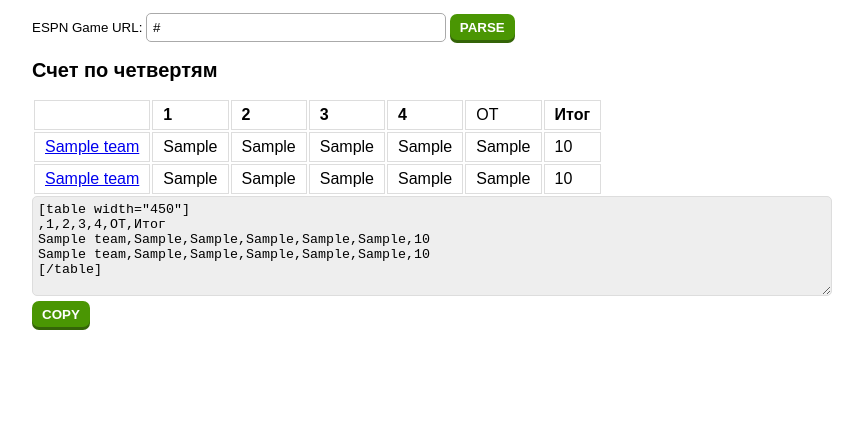
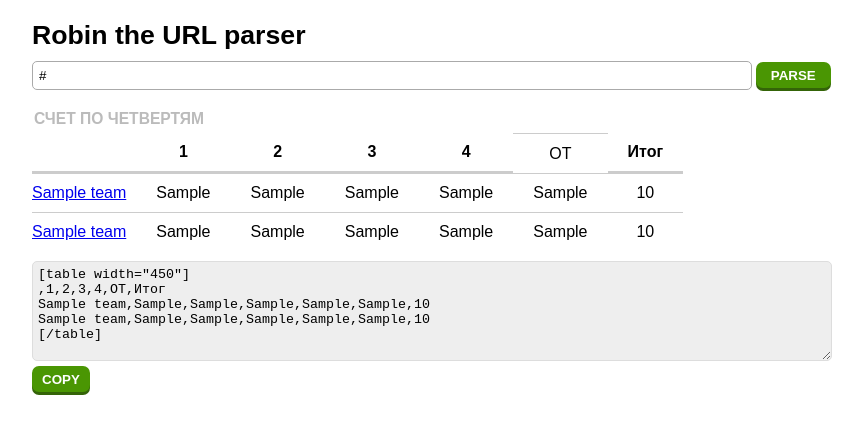
Before and after one commit to a1re/robin, a PHP site: template templates/quarters.php in a window 1280 px wide. Shown: the top 434 px of the page, without its empty margins (208-1071 px from the left). Run offline with PHP 8.4, Linux system fonts and the light colour scheme; the template is opened without the code that fills it: most values are stand-ins (such as "Sample title", 1, 10 or a date in 2020).

Commit message:
Beautified parsed results layout

```diff
--- a/assetts/style.css
+++ b/assetts/style.css
@@ -1,81 +1,112 @@
 body {
-    font-family:sans-serif;
+    font-family: sans-serif;
     font-size: 10pt;
 }
 
 #wrapper {
-    margin:0 auto;
-    width:100%;
-    min-width:300px;
-    max-width:800px;
+    margin: 0 auto;
+    width: 100%;
+    min-width: 300px;
+    max-width: 800px;
 }
 
 #url {
-    width:300px;
+    width: calc(100% - 80px);
+}
+#url + button {
+    width: 75px;
+}
+
+table {
+    border-spacing: 0;
+    margin: 0 0 10px 0;
 }
 
 td, th {
-    padding:5px 10px;
-    border:#ddd 1px solid;
+    padding: 10px 10px 10px 0;
 }
 
 th {
-    text-align:left;
+    border-bottom: #ccc 2px solid;
+}
+
+td {
+    border-top: #ccc 1px solid;
+}
+
+td.points, th.points {
+    text-align: center;
+    padding-left: 20px;
+    padding-right: 20px;
+}
+
+th {
+    text-align: left;
 }
 
 button {
-    cursor:pointer;
-    color:#fff;
-    padding:6px 10px 5px 10px;
-    margin-top:5px;
-    text-transform:uppercase;
-    font-weight:700;
-    background:#4a9603;
-    border:none;
-    border-radius:7px;
-    box-shadow:0 3px #346408;
-    outline:none;
+    cursor: pointer;
+    color: #fff;
+    padding: 6px 10px 5px 10px;
+    margin-top: 5px;
+    text-transform: uppercase;
+    font-weight: 700;
+    background: #4a9603;
+    border: none;
+    border-radius: 7px;
+    box-shadow: 0 3px #346408;
+    outline: none;
 }
 
 button:active {
-    background:#ccc53a;
-    box-shadow:0 3px #a19a19;
+    background: #ccc53a;
+    box-shadow: 0 3px #a19a19;
 }
 
 button.error {
-    background:#bd1f1f;
-    border-bottom-color:#901313;
+    background: #bd1f1f;
+    border-bottom-color: #901313;
 }
 
 input[type=text] {
-    padding:6px;
-    border:#aaa 1px solid;
-    border-radius:5px;
-    margin-top:5px;
+    padding: 6px;
+    border: #aaa 1px solid;
+    border-radius: 5px;
+    margin-top: 5px;
 }
 
 input[type=text]:focus {
-    outline:none;
-    border-color:#d6d858;
+    outline: none;
+    border-color: #d6d858;
 }
 
 p.error {
-    font-weight:700;
-    color:#b21f1f;
+    font-weight: 700;
+    color: #b21f1f;
 }
 
 textarea {
-    width:100%;
-    height:100px;
-    background:#eee;
-    font-family:'Courier New', monospace;
-    font-weight:400;
-    padding:5px;
-    font-size:1em;
-    border:#ddd 1px solid;
-    border-radius:5px;
+    width: 100%;
+    height: 100px;
+    background: #eee;
+    font-family: 'Courier New', monospace;
+    font-weight: 400;
+    padding: 5px;
+    font-size: 1em;
+    border: #ddd 1px solid;
+    border-radius: 5px;
 }
 
 textarea.big {
-    height:300px;
+    height: 300px;
 }
+
+h1, h2, h3 {
+    margin: 20px 0 5px 0;
+}
+
+h3 {
+    text-transform: uppercase;
+    color: #bbb;
+    margin-left: 2px;
+}
--- /dev/null
+++ b/templates/error.php
@@ -0,0 +1 @@
+<p class="error"><?=$value?></p>
--- a/templates/header.php
+++ b/templates/header.php
@@ -1,11 +1,11 @@
-<h1>
+<h2>
     <img width="30" height="30" src="<?=$home_team["logo"]?>" style="vertical-align: middle" />
     <?=$home_team["name"]?>
     <?=$home_team_score?>&hyphen;<?=$away_team_score?>
     <?=$away_team["name"]?>
     <img width="30" height="30" src="<?=$away_team["logo"]?>" style="vertical-align: middle"  />
     (<?=date("d.m H:i", $schedule_time)?>)
-</h1>
+</h2>
 
 <textarea class="copy" id="table-score">
 [table class="table-score"]
--- a/templates/layout.php
+++ b/templates/layout.php
@@ -7,12 +7,10 @@
 </head>
 <body>
     <div id="wrapper">
+        <h1>Robin the URL parser</h1>
         <form method="get" action="index.php">
-            <label>
-                ESPN Game URL:
-                <input type="text" value="<?=$url?>" name="url" id="url" />
-                <button type="submit">Parse</button>
-            </label>
+            <input type="text" value="<?=$url?>" name="url" id="url" placeholder="Enter URL to be parsed" class="url" />
+            <button type="submit">Parse</button>
         </form>
         <?=$body?>
     </div>
--- a/templates/leaders.php
+++ b/templates/leaders.php
@@ -1,4 +1,4 @@
-<h2>Лидеры статистики</h2>
+<h3>Лидеры статистики</h3>
 <table>
     <tr>
         <th>Категория</th>
--- a/templates/quarters.php
+++ b/templates/quarters.php
@@ -1,31 +1,31 @@
-<h2>Счет по четвертям</h2>
+<h3>Счет по четвертям</h3>
 <table>
     <tr>
         <th> </th>
-        <th>1</th>
-        <th>2</th>
-        <th>3</th>
-        <th>4</th>
-        <? if($home["ot"] != NULL): ?><td>OT</td><? endif; ?>
-        <th>Итог</th>
+        <th class="points">1</th>
+        <th class="points">2</th>
+        <th class="points">3</th>
+        <th class="points">4</th>
+        <? if($home["ot"] != NULL): ?><td class="points">OT</td><? endif; ?>
+        <th class="points">Итог</th>
     </tr>
     <tr>
         <td><a href="edit.php?<?=$home["team"]["composition_values"]?>"><?=$home["team"]["name"]?></a></td>
-        <td><?=$home["q1"]?></td>
-        <td><?=$home["q2"]?></td>
-        <td><?=$home["q3"]?></td>
-        <td><?=$home["q4"]?></td>
-        <? if($home["ot"] != NULL): ?><td><?=$home["ot"]?></td><? endif; ?>
-        <td><?=$home["total"]?></td>
+        <td class="points"><?=$home["q1"]?></td>
+        <td class="points"><?=$home["q2"]?></td>
+        <td class="points"><?=$home["q3"]?></td>
+        <td class="points"><?=$home["q4"]?></td>
+        <? if($home["ot"] != NULL): ?><td class="points"><?=$home["ot"]?></td><? endif; ?>
+        <td class="points"><?=$home["total"]?></td>
     </tr>
     <tr>
         <td><a href="edit.php?<?=$away["team"]["composition_values"]?>"><?=$away["team"]["name"]?></a></td>
-        <td><?=$away["q1"]?></td>
-        <td><?=$away["q2"]?></td>
-        <td><?=$away["q3"]?></td>
-        <td><?=$away["q4"]?></td>
-        <? if($away["ot"] != NULL): ?><td><?=$away["ot"]?></td><? endif; ?>
-        <td><?=$away["total"]?></td>
+        <td class="points"><?=$away["q1"]?></td>
+        <td class="points"><?=$away["q2"]?></td>
+        <td class="points"><?=$away["q3"]?></td>
+        <td class="points"><?=$away["q4"]?></td>
+        <? if($away["ot"] != NULL): ?><td class="points"><?=$away["ot"]?></td><? endif; ?>
+        <td class="points"><?=$away["total"]?></td>
     </tr>
 </table>
 <textarea class="copy" id="quarters">[table width=&quot;450&quot;]
--- a/templates/scoring.php
+++ b/templates/scoring.php
@@ -1,4 +1,4 @@
-<h2>Ход игры</h2>
+<h3>Ход игры</h3>
 <table>
 <? foreach($scoring_events as $e): ?>
     <tr>
```
